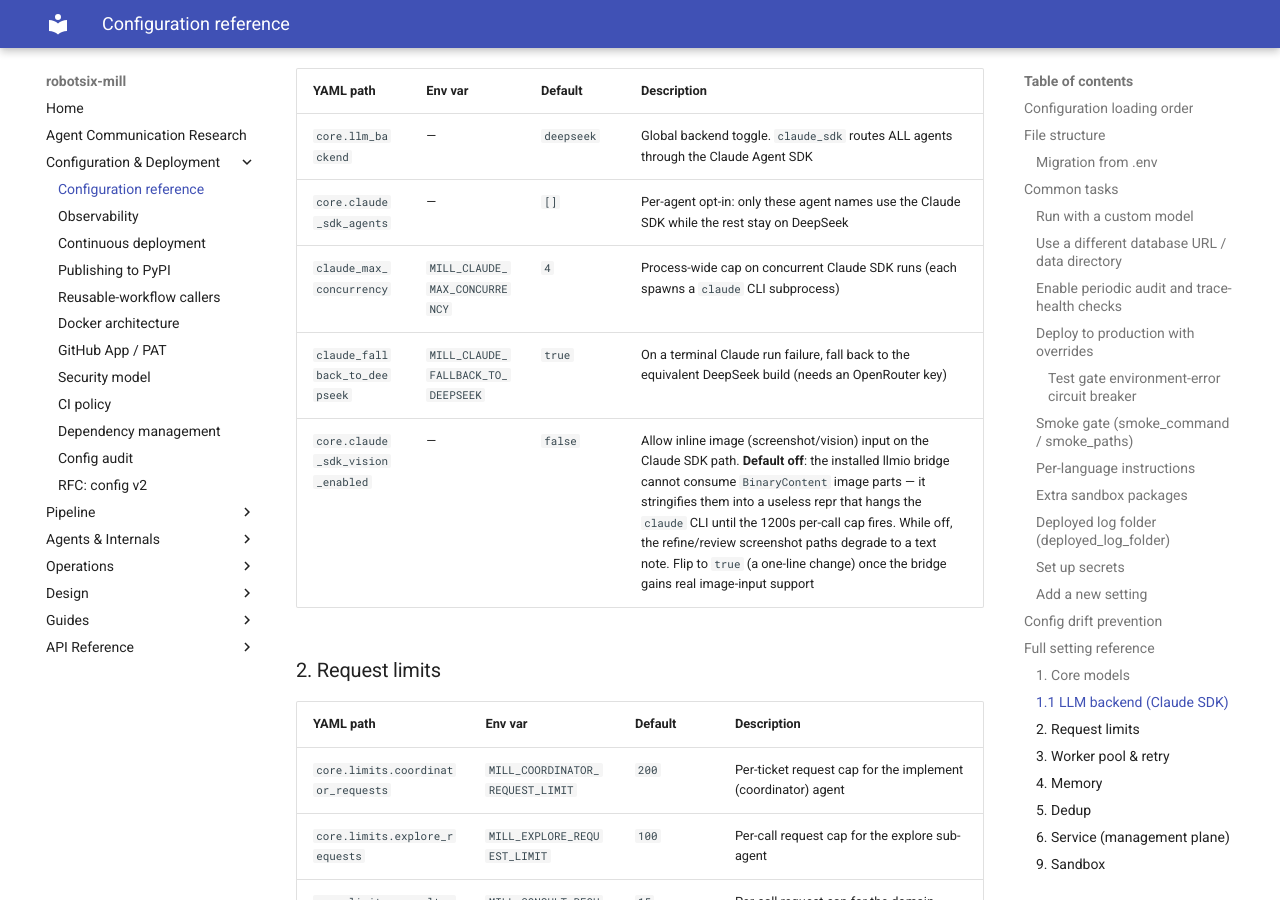
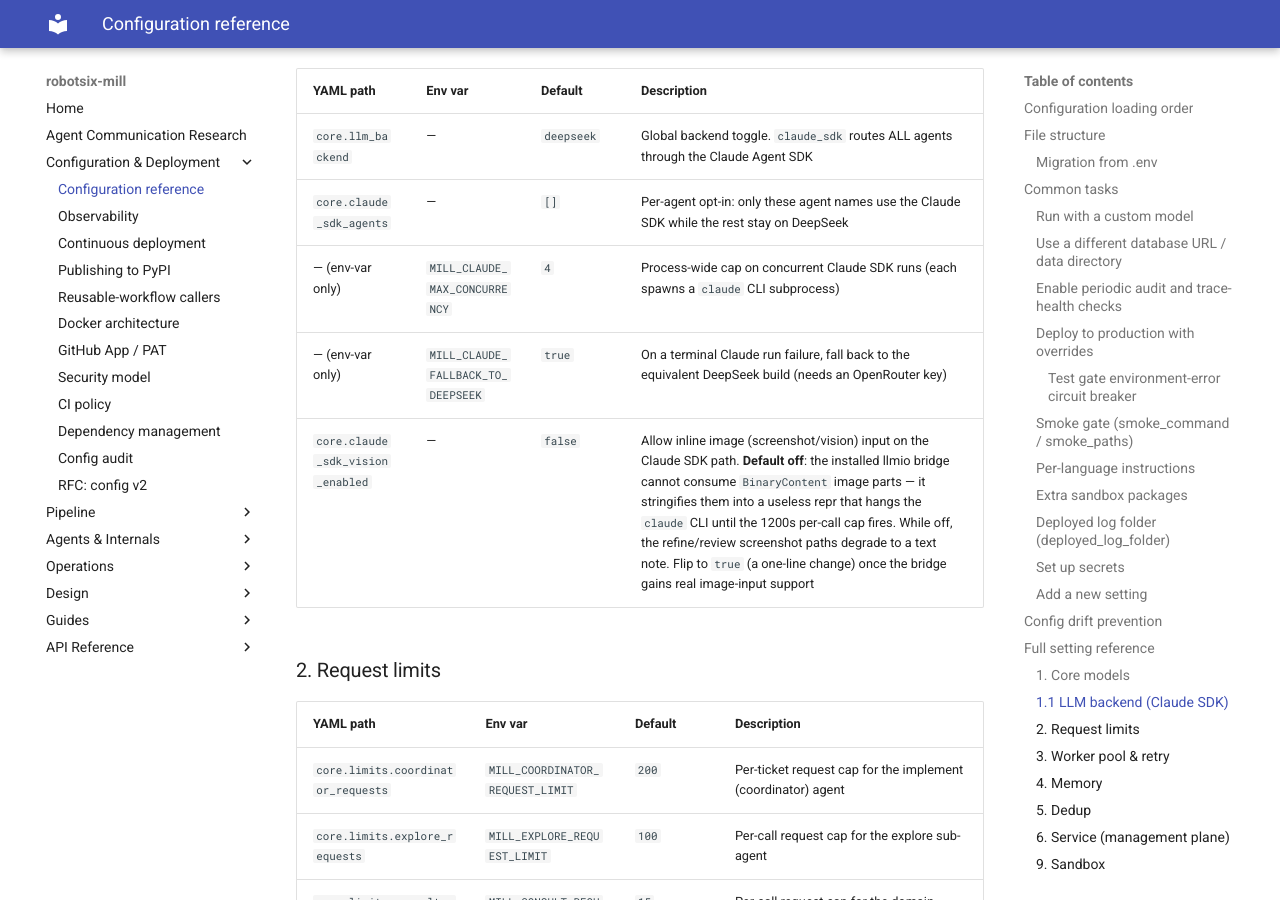
Before and after one commit to damien-robotsix/robotsix-mill, an MkDocs documentation site: the page built from docs/configuration.md, in a window 1280 px wide and 900 px high, scrolled down 9416 px. Built offline with MkDocs 1.6.1 and Material for MkDocs 9.7.7, drawn with Linux system fonts in a browser that asks for light colours.

Commit message:
mill: config drift: claude_max_concurrency/claude_fallback_to_deepseek doc YAML path drift (20260618T063044Z-config-drift-claude-max-concurrency-clau-1e9c)

```diff
--- a/docs/configuration.md
+++ b/docs/configuration.md
@@ -407,8 +407,8 @@
 |-----------|---------|---------|-------------|
 | `core.llm_backend` | — | `deepseek` | Global backend toggle. `claude_sdk` routes ALL agents through the Claude Agent SDK |
 | `core.claude_sdk_agents` | — | `[]` | Per-agent opt-in: only these agent names use the Claude SDK while the rest stay on DeepSeek |
-| `claude_max_concurrency` | `MILL_CLAUDE_MAX_CONCURRENCY` | `4` | Process-wide cap on concurrent Claude SDK runs (each spawns a `claude` CLI subprocess) |
-| `claude_fallback_to_deepseek` | `MILL_CLAUDE_FALLBACK_TO_DEEPSEEK` | `true` | On a terminal Claude run failure, fall back to the equivalent DeepSeek build (needs an OpenRouter key) |
+| — (env-var only) | `MILL_CLAUDE_MAX_CONCURRENCY` | `4` | Process-wide cap on concurrent Claude SDK runs (each spawns a `claude` CLI subprocess) |
+| — (env-var only) | `MILL_CLAUDE_FALLBACK_TO_DEEPSEEK` | `true` | On a terminal Claude run failure, fall back to the equivalent DeepSeek build (needs an OpenRouter key) |
 | `core.claude_sdk_vision_enabled` | — | `false` | Allow inline image (screenshot/vision) input on the Claude SDK path. **Default off**: the installed llmio bridge cannot consume `BinaryContent` image parts — it stringifies them into a useless repr that hangs the `claude` CLI until the 1200s per-call cap fires. While off, the refine/review screenshot paths degrade to a text note. Flip to `true` (a one-line change) once the bridge gains real image-input support |
 
 ### 2. Request limits
```
